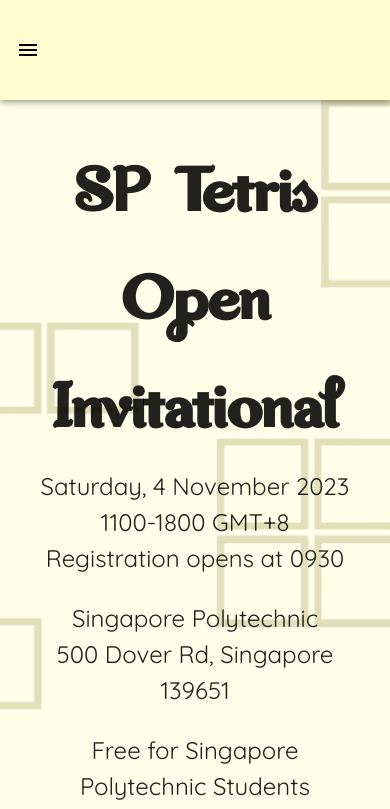
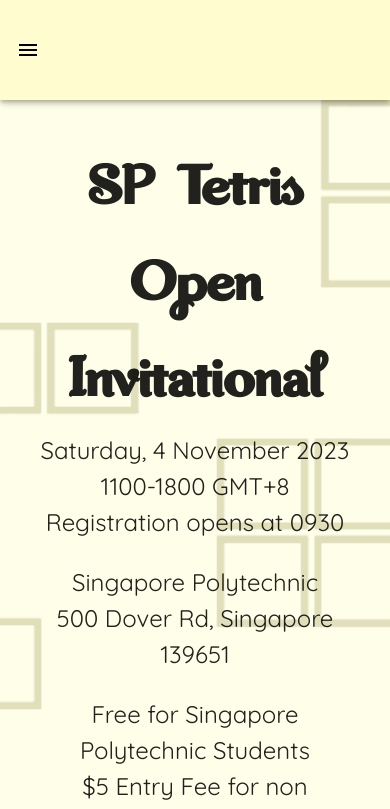
Before and after one commit to SPMS-Tetris/SPMS-Tetris.github.io, a Vue app: page / in a window 390 px wide. Shown: the top 809 px of the page. Built offline with nearby package versions, Linux system fonts and the light colour scheme.

Commit message:
fixed section clipping issues

```diff
--- a/src/App.vue
+++ b/src/App.vue
@@ -64,7 +64,7 @@
     </v-navigation-drawer>
 
     <v-main class="px-6 mt-0 pb-16 text-center" style="margin-top:100px">
-      <Home ref="home-component" style="height: 100vh; margin-bottom: 96px"/>
+      <Home style="height: 100vh; margin-bottom: 96px"/>
       <Info style="margin-bottom: 96px"/>
       <Schedule style="margin-bottom: 96px"/>
       <Registration style="margin-bottom: 96px"/>
--- a/src/views/Home.vue
+++ b/src/views/Home.vue
@@ -2,7 +2,7 @@
   <v-container fluid>
     <h1 id="home" class="anchor"></h1>
     <div style="padding-top: 10%">
-      <h1 :class="{mobile: isMobile, 'not-mobile': !isMobile}">SP Tetris Open Invitational</h1>
+      <h1 class="responsive">SP Tetris Open Invitational</h1>
       <h2>
         Saturday, 4 November 2023 <br/>
         1100-1800 GMT+8
@@ -22,13 +22,33 @@
 </template>
 
 <style scoped>
-h1.mobile {
-  font-size: 72px;
-}
-h1.not-mobile {
-  font-size: 80px;
+
+@media screen and (max-width: 359px) {
+  h1.responsive {
+    font-size: 48px;
+  }
+  html {
+    font-size: 24px;
+  }
 }
 
+@media screen and (min-width: 360px) and (max-width: 439px) {
+  h1.responsive {
+    font-size: 64px;
+  }
+}
+
+@media screen and (min-width: 400px) and (max-width: 639px) {
+  h1.responsive {
+    font-size: 72px;
+  }
+}
+
+@media screen and (min-width: 640px) {
+  h1.responsive {
+    font-size: 80px;
+  }
+}
 </style>
 
 <script lang="ts">
--- a/src/views/Schedule.vue
+++ b/src/views/Schedule.vue
@@ -21,7 +21,7 @@
             </tr>
             <tr class="text-left">
               <td> <h2 class="bold"> 1100-1130 </h2> </td>
-              <td> <h2 class="bold"> Introduction </h2> </td>
+              <td> <h2 class="bold text"> Introduction </h2> </td>
             </tr>
             <tr class="text-left">
               <td> <h2 class="bold"> 1130-1400 </h2> </td>
```
